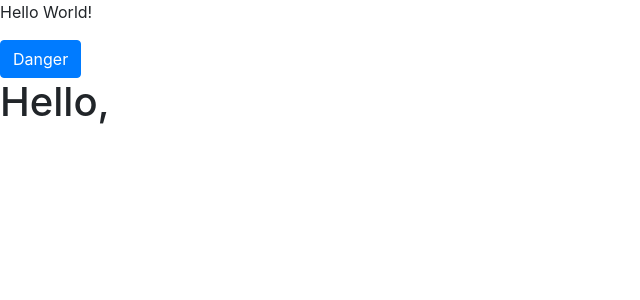
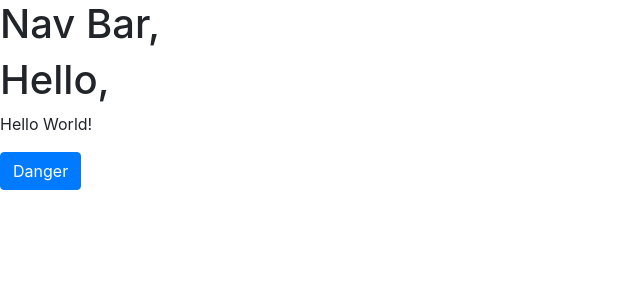
Before and after one commit to kelumsampath/complainRegister, a React (Create React App) app: page / in a window 1280 px wide. Shown: the top 300 px of the page, without its empty margins (0-640 px from the left). Built offline with nearby package versions, Linux system fonts and the light colour scheme.

Commit message:
home page separation

```diff
--- a/src/App.js
+++ b/src/App.js
@@ -1,16 +1,12 @@
 import React from 'react';
 import logo from './logo.svg';
 import './App.css';
-import { Button } from 'react-bootstrap';
 import Home from './components/Home.js'
+
 
 function App() {
   return (
     <div>
-      <p>
-        Hello World!
-        </p>
-      <Button type="button" class="btn btn-danger">Danger</Button>
       <Home></Home>
     </div>
 
--- a/src/components/Home.js
+++ b/src/components/Home.js
@@ -1,9 +1,22 @@
 import React from 'react';
+import NavBar from './NavBar.js'
+import { Button } from 'react-bootstrap';
 
 class Home extends React.Component {
-    render() {
-      return <h1>Hello, </h1>;
-    }
+  render() {
+    return (
+      <div>
+        <NavBar></NavBar>
+        <h1>Hello, </h1>
+        <p>
+          Hello World!
+        </p>
+        <Button type="button" class="btn btn-danger">Danger</Button>
+
+      </div>
+
+    );
   }
+}
 
-  export default Home;
+export default Home;
--- a/src/components/NavBar.js
+++ b/src/components/NavBar.js
@@ -0,0 +1,9 @@
+import React from 'react';
+
+class NavBar extends React.Component {
+    render() {
+      return <h1>Nav Bar, </h1>;
+    }
+  }
+
+  export default NavBar;
```
